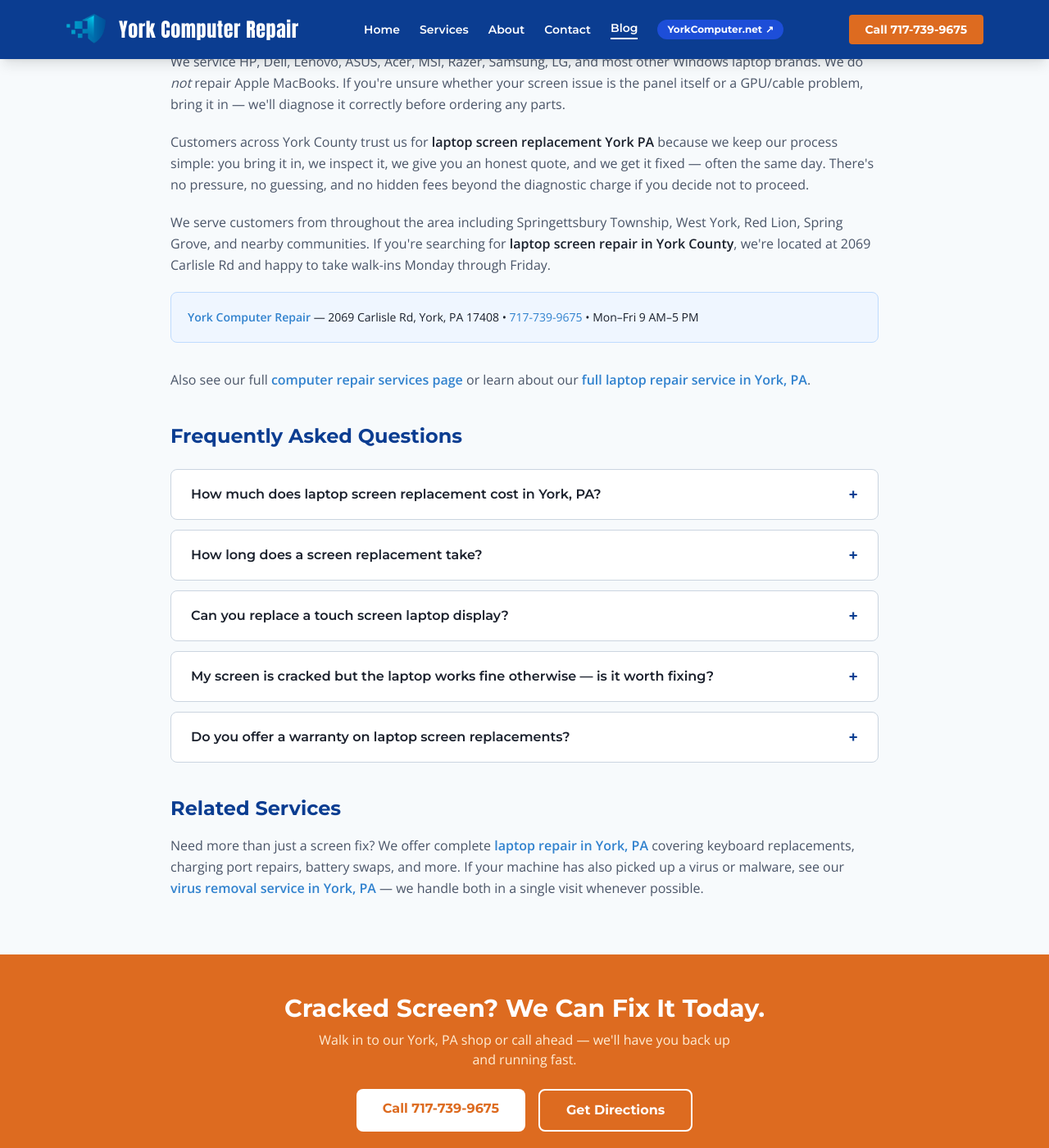
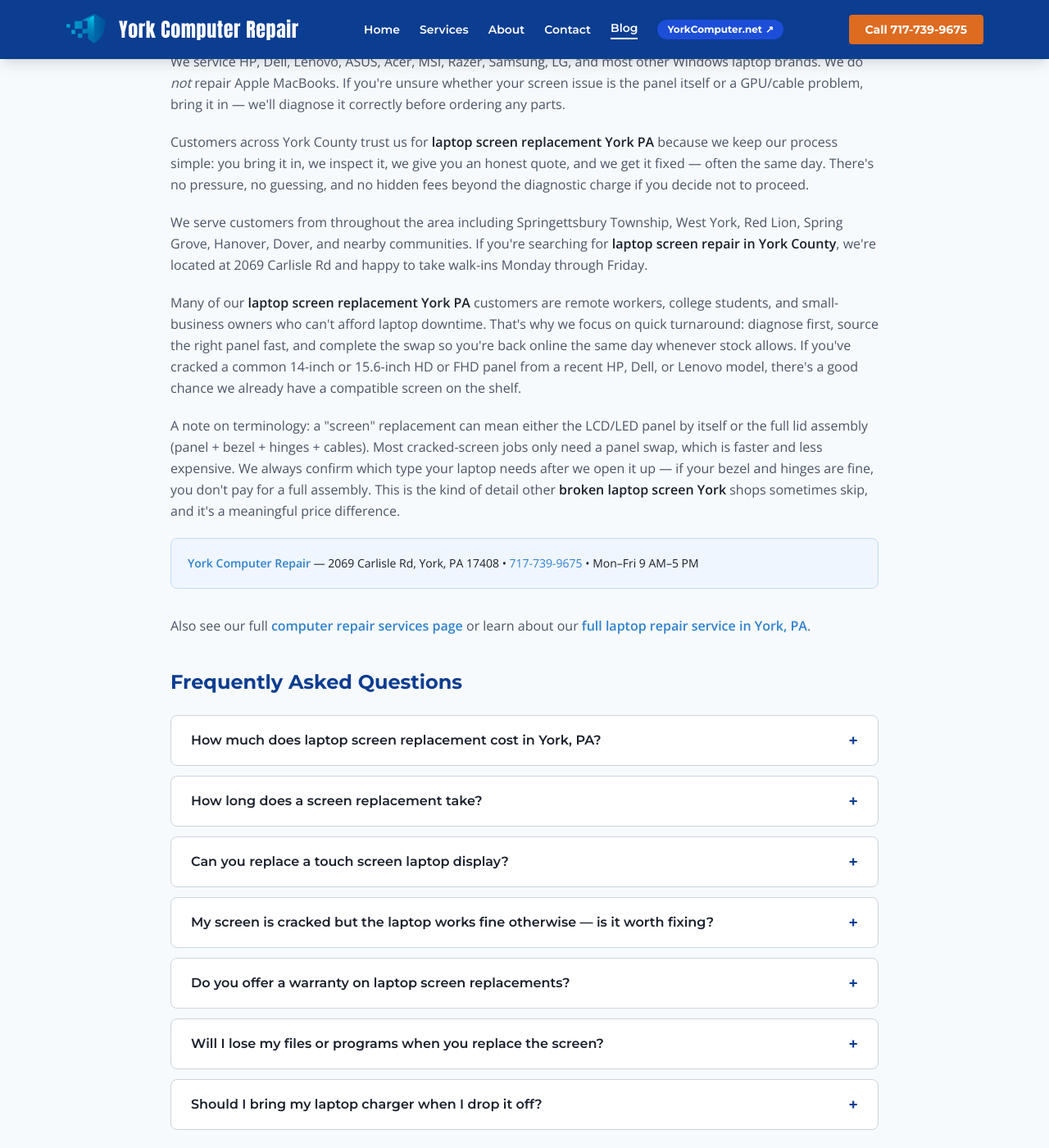
Before and after one commit to oak8513/ycr-site, a Jekyll site: the page built from blog/laptop-screen-replacement-york-pa.html, in a window 1280 px wide and 1400 px high, scrolled down 888 px. Shown: the whole window at 82% size. Built offline with Jekyll 4.4.1, drawn with Linux system fonts in a browser that asks for light colours; nearby versions of some CDN libraries; a script that is not in the unit is left out.

Commit message:
SEO: refresh laptop screen replacement York PA landing page
- Added 2 paragraphs reinforcing local phrases (laptop screen replacement York PA, broken laptop screen York) and panel-vs-assembly clarification
- Added 2 FAQs (data preservation, charger needed) — total now 7
- Synced FAQPage JSON-LD with new entries
- Expanded service-area list (added Hanover, Dover)
- Bumped sitemap lastmod to 2026-04-29

```diff
--- a/blog/laptop-screen-replacement-york-pa.html
+++ b/blog/laptop-screen-replacement-york-pa.html
@@ -40,7 +40,11 @@
 
   <p class="text-ycr-steel leading-relaxed mb-5">Customers across York County trust us for <strong class="text-ycr-black">laptop screen replacement York PA</strong> because we keep our process simple: you bring it in, we inspect it, we give you an honest quote, and we get it fixed — often the same day. There's no pressure, no guessing, and no hidden fees beyond the diagnostic charge if you decide not to proceed.</p>
 
-  <p class="text-ycr-steel leading-relaxed mb-5">We serve customers from throughout the area including Springettsbury Township, West York, Red Lion, Spring Grove, and nearby communities. If you're searching for <strong class="text-ycr-black">laptop screen repair in York County</strong>, we're located at 2069 Carlisle Rd and happy to take walk-ins Monday through Friday.</p>
+  <p class="text-ycr-steel leading-relaxed mb-5">We serve customers from throughout the area including Springettsbury Township, West York, Red Lion, Spring Grove, Hanover, Dover, and nearby communities. If you're searching for <strong class="text-ycr-black">laptop screen repair in York County</strong>, we're located at 2069 Carlisle Rd and happy to take walk-ins Monday through Friday.</p>
+
+  <p class="text-ycr-steel leading-relaxed mb-5">Many of our <strong class="text-ycr-black">laptop screen replacement York PA</strong> customers are remote workers, college students, and small-business owners who can't afford laptop downtime. That's why we focus on quick turnaround: diagnose first, source the right panel fast, and complete the swap so you're back online the same day whenever stock allows. If you've cracked a common 14-inch or 15.6-inch HD or FHD panel from a recent HP, Dell, or Lenovo model, there's a good chance we already have a compatible screen on the shelf.</p>
+
+  <p class="text-ycr-steel leading-relaxed mb-5">A note on terminology: a "screen" replacement can mean either the LCD/LED panel by itself or the full lid assembly (panel + bezel + hinges + cables). Most cracked-screen jobs only need a panel swap, which is faster and less expensive. We always confirm which type your laptop needs after we open it up — if your bezel and hinges are fine, you don't pay for a full assembly. This is the kind of detail other <strong class="text-ycr-black">broken laptop screen York</strong> shops sometimes skip, and it's a meaningful price difference.</p>
 
   <div class="bg-blue-50 border border-blue-200 rounded-lg p-5 mb-8">
     <p class="text-sm text-ycr-black"><strong class="text-ycr-signal">York Computer Repair</strong> — 2069 Carlisle Rd, York, PA 17408 &bull; <a href="tel:7177399675" class="text-ycr-signal hover:underline">717-739-9675</a> &bull; Mon–Fri 9 AM–5 PM</p>
@@ -85,6 +89,20 @@
         <span class="text-ycr-blue text-xl transition-transform group-open:rotate-45">+</span>
       </summary>
       <p class="px-6 pb-5 text-ycr-steel text-sm leading-relaxed">Yes. Replacement screens are covered under our standard repair warranty. If the new panel develops a defect after installation — such as dead pixels or backlight failure unrelated to physical damage — bring it back and we'll make it right at no additional charge.</p>
+    </details>
+    <details class="bg-white border border-ycr-gray rounded-lg group">
+      <summary class="flex justify-between items-center cursor-pointer px-6 py-4 font-heading font-semibold text-ycr-black select-none list-none">
+        Will I lose my files or programs when you replace the screen?
+        <span class="text-ycr-blue text-xl transition-transform group-open:rotate-45">+</span>
+      </summary>
+      <p class="px-6 pb-5 text-ycr-steel text-sm leading-relaxed">No. A laptop screen replacement is a hardware-only repair — your hard drive, files, applications, and Windows installation are untouched. Your laptop boots up exactly as it was when you brought it in. If you're worried about your data for any reason, we can also discuss a backup before the repair starts.</p>
+    </details>
+    <details class="bg-white border border-ycr-gray rounded-lg group">
+      <summary class="flex justify-between items-center cursor-pointer px-6 py-4 font-heading font-semibold text-ycr-black select-none list-none">
+        Should I bring my laptop charger when I drop it off?
+        <span class="text-ycr-blue text-xl transition-transform group-open:rotate-45">+</span>
+      </summary>
+      <p class="px-6 pb-5 text-ycr-steel text-sm leading-relaxed">Yes — please bring the charger. We need to power the laptop on during diagnosis and again to test the new screen before you pick it up. If you've lost the original charger, let us know your laptop model and we can usually pair it with one we have on hand.</p>
     </details>
   </div>
 
@@ -138,7 +156,9 @@
     {"@type":"Question","name":"How long does a screen replacement take?","acceptedAnswer":{"@type":"Answer","text":"If we have your screen in stock, same-day or next-day replacement is common. Parts orders typically take 2–4 business days."}},
     {"@type":"Question","name":"Can you replace a touch screen laptop display?","acceptedAnswer":{"@type":"Answer","text":"Yes. Touch screen replacements are more involved but we handle them regularly."}},
     {"@type":"Question","name":"My screen is cracked but the laptop works fine — is it worth fixing?","acceptedAnswer":{"@type":"Answer","text":"Usually yes. A screen replacement gives you years more use at a fraction of the cost of a new laptop."}},
-    {"@type":"Question","name":"Do you offer a warranty on laptop screen replacements?","acceptedAnswer":{"@type":"Answer","text":"Yes. Replacement screens are covered under our standard repair warranty. If the new panel develops a defect after installation — such as dead pixels or backlight failure — bring it back and we'll make it right at no charge."}}
+    {"@type":"Question","name":"Do you offer a warranty on laptop screen replacements?","acceptedAnswer":{"@type":"Answer","text":"Yes. Replacement screens are covered under our standard repair warranty. If the new panel develops a defect after installation — such as dead pixels or backlight failure — bring it back and we'll make it right at no charge."}},
+    {"@type":"Question","name":"Will I lose my files or programs when you replace the screen?","acceptedAnswer":{"@type":"Answer","text":"No. A laptop screen replacement is a hardware-only repair — your hard drive, files, applications, and Windows installation are untouched. Your laptop boots up exactly as it was when you brought it in."}},
+    {"@type":"Question","name":"Should I bring my laptop charger when I drop it off?","acceptedAnswer":{"@type":"Answer","text":"Yes — please bring the charger. We need to power the laptop on during diagnosis and again to test the new screen before pickup."}}
   ]
 }
 </script>
--- a/sitemap.xml
+++ b/sitemap.xml
@@ -82,7 +82,7 @@
   </url>
   <url>
     <loc>https://yorkcomputerrepair.com/blog/laptop-screen-replacement-york-pa.html</loc>
-    <lastmod>2026-04-24</lastmod>
+    <lastmod>2026-04-29</lastmod>
     <changefreq>monthly</changefreq>
     <priority>0.9</priority>
   </url>
```
